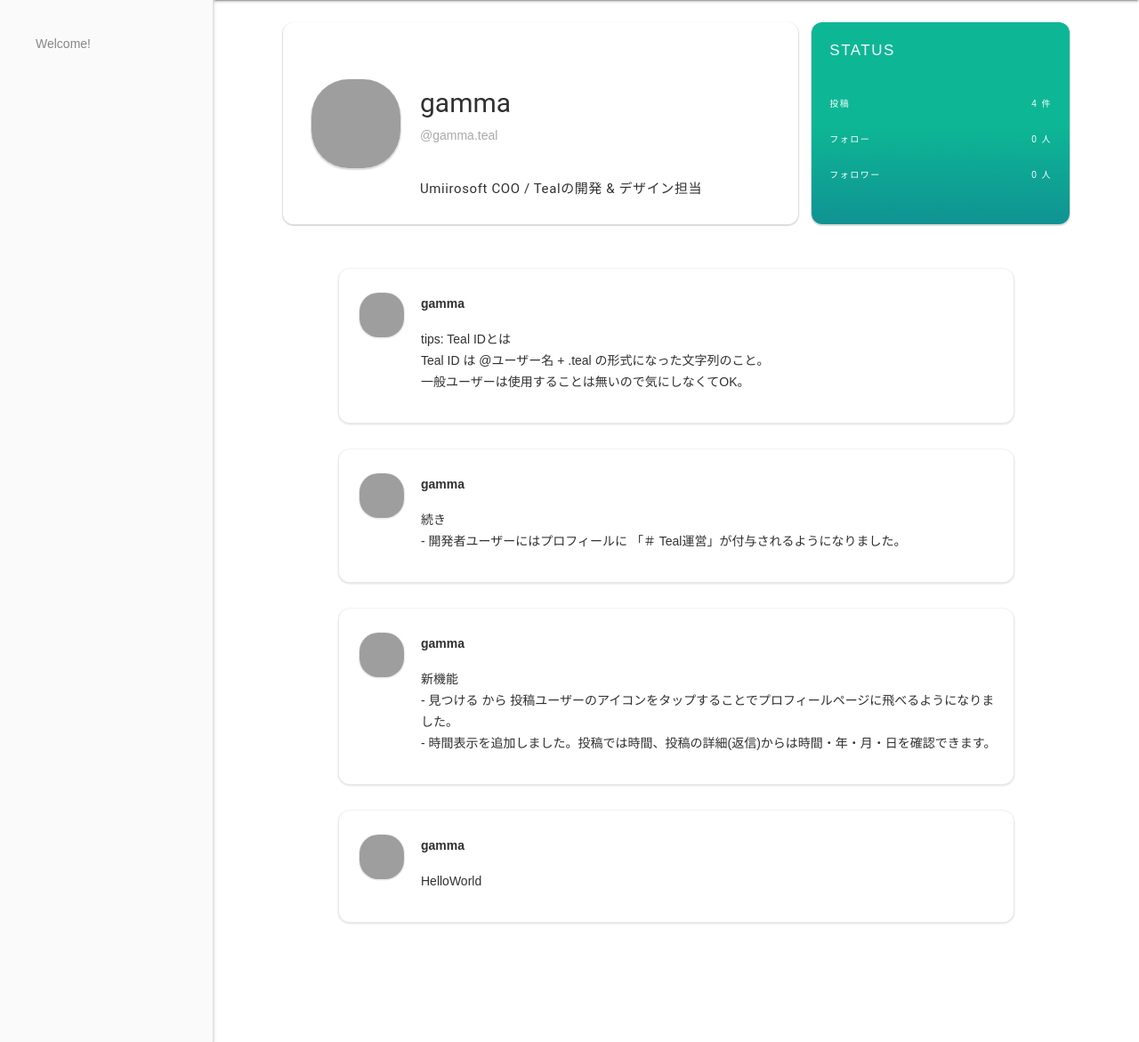
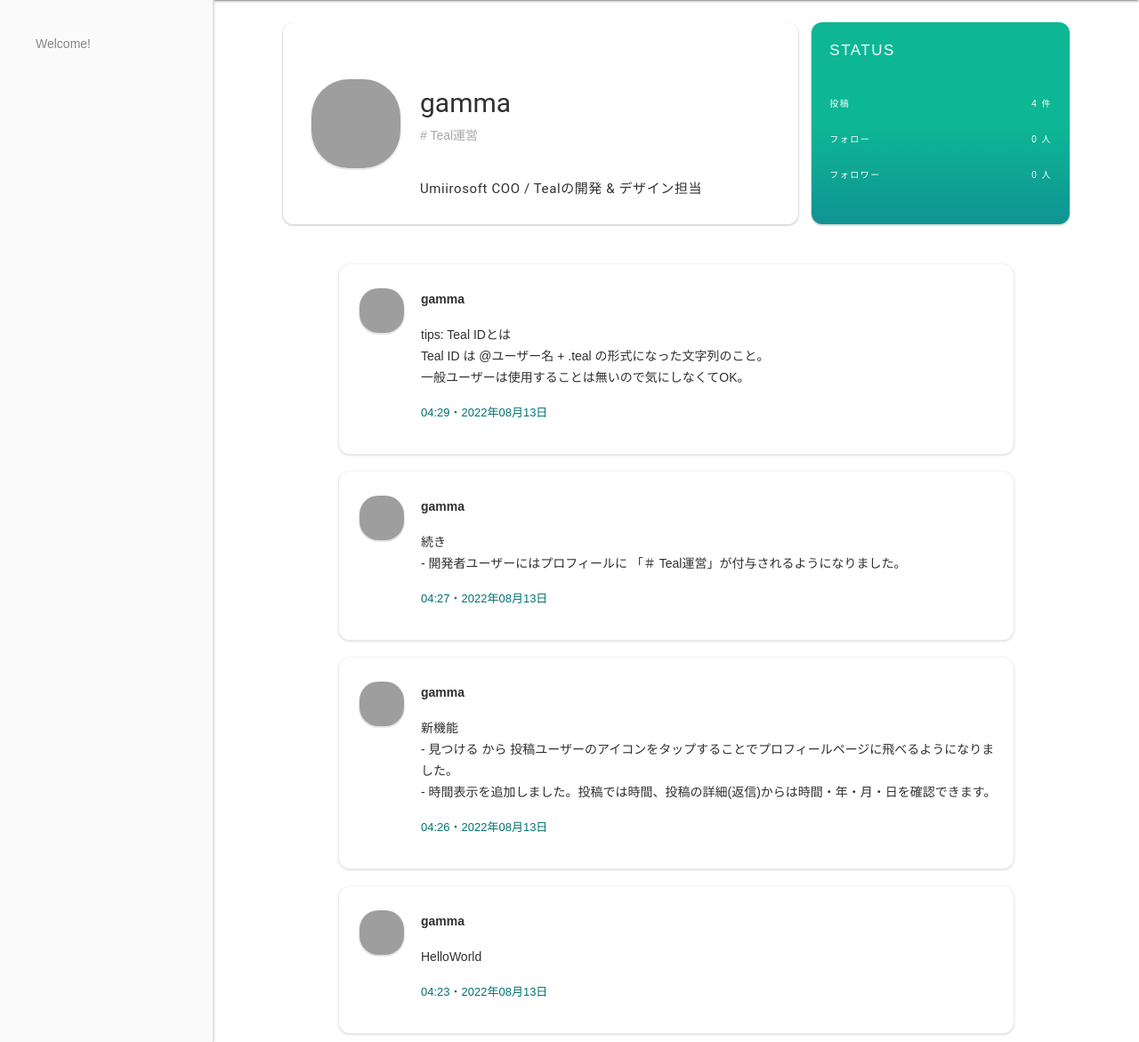
Before and after one commit to UmiirosoftTeal/Umiirosoft-Teal, a Flask app: page /home/profile/gamma in a window 1280 px wide. Shown: the part 64-1235 px from the top of the page at 89% size. Run offline with Flask 2, Linux system fonts and the light colour scheme; data comes from the database, SQL or seed files in the repository; both versions use the stored data as it was after the commit; grey boxes are pictures that could not be loaded.

Commit message:
いろいろやったよ

```diff
--- a/app.py
+++ b/app.py
@@ -7,6 +7,8 @@ from flask_sqlalchemy import SQLAlchemy
 from flask_login import LoginManager, UserMixin, login_user, login_required, logout_user, current_user
 from werkzeug.security import generate_password_hash, check_password_hash
 import boto3
+import datetime
+
 
 app = Flask(__name__)
 
@@ -37,10 +39,19 @@ class Post(db.Model):
     replyTweet = db.Column(db.Text)
     replyTweetHex = db.Column(db.Text)
     replyImgUrl = db.Column(db.Text)
+    dateY = db.Column(db.Text)
+    dateM = db.Column(db.Text)
+    dateD = db.Column(db.Text)
+    timeH = db.Column(db.Text)
+    timeM = db.Column(db.Text)
+    RdateY = db.Column(db.Text)
+    RdateM = db.Column(db.Text)
+    RdateD = db.Column(db.Text)
+    RtimeH = db.Column(db.Text)
+    RtimeM = db.Column(db.Text)
+
 
 # ログインデータ
-
-
 class User(UserMixin, db.Model):
     id = db.Column(db.Integer, primary_key=True)
     username = db.Column(db.String(50), nullable=False, unique=True)
@@ -73,16 +84,24 @@ def home():
         return render_template('index.html', tweets=tweets)
 
     else:
+        dt_now = datetime.datetime.now()
         postUser = current_user.username
         postTweet = request.form.get('postTweet')
         picture = request.files['imgUrl']
         postTweet = postTweet.replace('?', '？')
+        postTweet = postTweet.replace('#', '＃')
         tweetHex = postTweet.encode('utf-8')
         postTweetHex = tweetHex.hex()
         replyUser = None
         replyTweet = None
         replyTweetHex = None
         replyImgUrl = None
+        dateY = dt_now.strftime("%Y")
+        dateM = dt_now.strftime("%m")
+        dateD = dt_now.strftime("%d")
+        timeH = dt_now.strftime("%H")
+        timeM = dt_now.strftime("%M")
+
 
         if picture:
 
@@ -97,7 +116,8 @@ def home():
                 picture, Bucket, f'picture/{imgUrl}', ExtraArgs={'ContentType': iconMetaData})
 
             new_post = Post(postUser=postUser, postTweet=postTweet, postTweetHex=postTweetHex, imgUrl=imgUrl,
-                            replyUser=replyUser, replyTweet=replyTweet, replyTweetHex=replyTweetHex, replyImgUrl=replyImgUrl)
+                            replyUser=replyUser, replyTweet=replyTweet, replyTweetHex=replyTweetHex, replyImgUrl=replyImgUrl,
+                            dateY=dateY, dateM=dateM, dateD=dateD, timeH=timeH, timeM=timeM)
 
             db.session.add(new_post)
             db.session.commit()
@@ -105,7 +125,8 @@ def home():
         else:
             imgUrl = None
             new_post = Post(postUser=postUser, postTweet=postTweet, postTweetHex=postTweetHex, imgUrl=imgUrl,
-                            replyUser=replyUser, replyTweet=replyTweet, replyTweetHex=replyTweetHex, replyImgUrl=replyImgUrl)
+                            replyUser=replyUser, replyTweet=replyTweet, replyTweetHex=replyTweetHex, replyImgUrl=replyImgUrl,
+                            dateY=dateY, dateM=dateM, dateD=dateD, timeH=timeH, timeM=timeM)
 
             db.session.add(new_post)
             db.session.commit()
@@ -120,7 +141,6 @@ def profile(username):
     count = Post.query.filter_by(postUser=username).count()
     user = User.query.filter_by(username=username).first()
     return render_template("profile.html", username=username, post=post, user=user, count=count)
-
 
 @app.route('/home/profile/edit_profile/<string:username>', methods=['GET', 'POST'])
 def editProfile(username):
@@ -160,13 +180,21 @@ def editProfile(username):
 @app.route('/home/<string:username>/<string:tweet>/<string:tweethex>/<string:img>', methods=['GET', 'POST'])
 def reply(username, tweet, tweethex, img):
     if request.method == 'POST':
+        dt_now = datetime.datetime.now()
         postUser = current_user.username
         postTweet = request.form.get('postTweet')
+        postTweet = postTweet.replace('?', '？')
+        postTweet = postTweet.replace('#', '＃')
         tweetHex = postTweet.encode('utf-8')
         postTweetHex = tweetHex.hex()
         replyUser = username
         replyTweet = tweet
         replyTweetHex = tweethex
+        dateY = dt_now.strftime("%Y")
+        dateM = dt_now.strftime("%m")
+        dateD = dt_now.strftime("%d")
+        timeH = dt_now.strftime("%H")
+        timeM = dt_now.strftime("%M")
 
         if img == "None":
             replyImgUrl = None
@@ -190,7 +218,8 @@ def reply(username, tweet, tweethex, img):
                 picture, Bucket, f'picture/{imgUrl}', ExtraArgs={'ContentType': iconMetaData})
 
             new_post = Post(postUser=postUser, postTweet=postTweet, postTweetHex=postTweetHex, imgUrl=imgUrl,
-                            replyUser=replyUser, replyTweet=replyTweet, replyTweetHex=replyTweetHex, replyImgUrl=replyImgUrl)
+                            replyUser=replyUser, replyTweet=replyTweet, replyTweetHex=replyTweetHex, replyImgUrl=replyImgUrl,
+                            dateY=dateY, dateM=dateM, dateD=dateD, timeH=timeH, timeM=timeM)
 
             db.session.add(new_post)
             db.session.commit()
@@ -198,7 +227,8 @@ def reply(username, tweet, tweethex, img):
         else:
             imgUrl = None
             new_post = Post(postUser=postUser, postTweet=postTweet, postTweetHex=postTweetHex, imgUrl=imgUrl,
-                            replyUser=replyUser, replyTweet=replyTweet, replyTweetHex=replyTweetHex, replyImgUrl=replyImgUrl)
+                            replyUser=replyUser, replyTweet=replyTweet, replyTweetHex=replyTweetHex, replyImgUrl=replyImgUrl,
+                            dateY=dateY, dateM=dateM, dateD=dateD, timeH=timeH, timeM=timeM)
 
             db.session.add(new_post)
             db.session.commit()
--- a/static/style.css
+++ b/static/style.css
@@ -124,7 +124,7 @@ body {
     border-radius: 42%;
     margin-left: 5px;
     margin-right: 15px;
-    box-shadow: #9c9c9c3c 0px 0.5px 1px 1px;
+    box-shadow: #9c9c9c52 0px 1px 1px 0.8px;
 }
 
 .user-name {
@@ -379,7 +379,7 @@ span {
     height: 100px;
     object-fit: cover;
     border-radius: 42%;
-    box-shadow: 0px 1px 1px 1px rgba(181, 181, 181, 0.477);
+    box-shadow: 0px 1px 1px 1px rgba(181, 181, 181, 0.338);
     margin-left: 20px;
 }
 .profileBox h2 {
@@ -462,6 +462,18 @@ span {
     margin-bottom: 10px;
 }
 .tweetBoxes {
-    margin-top: 10px;
-    margin-bottom: 10px;
+    margin-top: 5px;
+    margin-bottom: 5px;
 }
+.postData {
+    display: flex;
+    justify-content: space-between;
+    width: 100%;
+}
+.td {
+    width: 100%;
+}
+.user-id, .user-time {
+    font-size: 13px;
+    color: #007070;
+}
--- a/templates/profile.html
+++ b/templates/profile.html
@@ -19,7 +19,11 @@
                 </td>
                 <td>
                     <h2>{{ username }}</h2>
-                    <p>@{{ username }}.teal</p>
+                    {% if username == "gamma" %}
+                    <p># Teal運営</p>
+                    {% elif username == "Teal 公式" %}
+                    <p># Teal運営</p>
+                    {% endif %}
                     <h6>{{ user.userdetail | replace('\n', '<br>') | safe }}</h6>
                 </td>
             </table>
@@ -52,20 +56,29 @@
         </div>
     </div>
     {% for post in post %}
-    <div class="tweet-item shadow">
+    <div class="tweet-item tweet-items shadow">
         <table>
             <td>
                 <img class="user-icon" src="https://object.gamma410.win/teal/users/{{post.postUser}}.jpg">
             </td>
-            <td>
+            <td class="td">
                 <p class="user-name">{{ post.postUser }}</p>
                 <p>{{ post.postTweet | replace('\n', '<br>') | safe}}</p>
                 {% if post.imgUrl != None %}
                 <img class="tweet-item-img" src="https://object.gamma410.win/teal/picture/{{post.imgUrl}}">
                 {% endif %}
+                <div class="postData">
+                    <p class="user-time">{{ post.timeH }}:{{ post.timeM }}・{{ post.dateY }}年{{ post.dateM }}月{{ post.dateD }}日</p>
+                </div>
             </td>
         </table>
     </div>
     {% endfor %}
 </div>
+<style>
+    .tweet-items {
+        margin-top: 10px;
+        margin-bottom: 10px;
+    }
+</style>
 {% endblock %}
--- a/templates/signup.html
+++ b/templates/signup.html
@@ -36,7 +36,7 @@
             <br>
             <div class="mdl-textfield mdl-js-textfield">
                 <input name="username" class="mdl-textfield__input" type="text" id="sample1">
-                <label class="mdl-textfield__label" for="sample1">ユーザー名</label>
+                <label class="mdl-textfield__label" for="sample1">ユーザー名 (今後変更できません)</label>
             </div>
             <div class="mdl-textfield mdl-js-textfield">
                 <input name="useremail" class="mdl-textfield__input" type="email" id="sample1">
```
Also changed, not shown: templates/index.html (+17 -5 lines), templates/reply.html (+53 -8 lines), postData.db.
